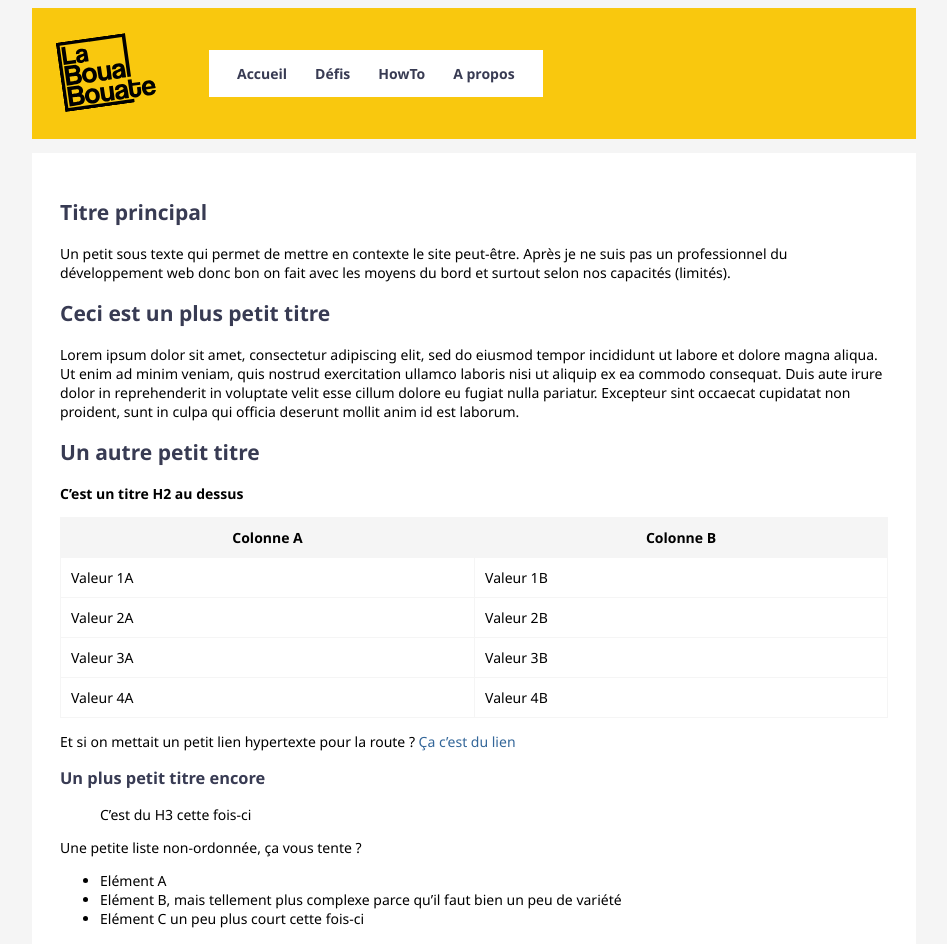
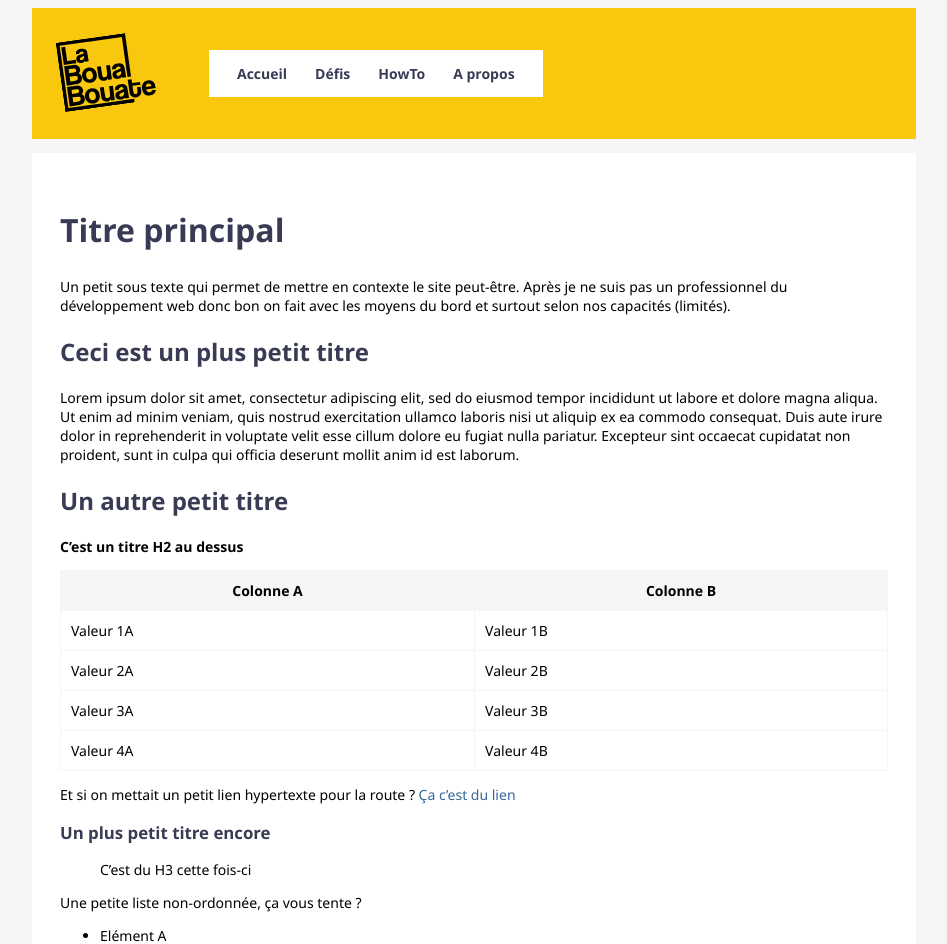
Before and after one commit to leobouard/leobouard.github.io, a Jekyll site: the page built from index.md, in a window 1280 px wide. Shown: the top 944 px of the page, without its empty margins (166-1113 px from the left). Built offline with Jekyll 4.4.1, drawn with Linux system fonts in a browser that asks for light colours; our own code applies the rules of GitHub Pages for plain Markdown files.

Commit message:
Update style.scss

```diff
--- a/assets/css/style.scss
+++ b/assets/css/style.scss
@@ -29,6 +29,7 @@ header {
     background-color: #f9c80e;
     text-align: left;
     display: flex;
+    align-items: stretch;
 }
 
 header > div {
@@ -104,6 +105,18 @@ section {
 
     h1, h2, h3, h4, h5 {
         color: #383b53;
+    }
+
+    h1 {
+        font-size: xx-large;
+    }
+
+    h2 {
+        font-size: x-large;
+    }
+
+    h3 {
+        font-size: larger;
     }
 
     img {
```
